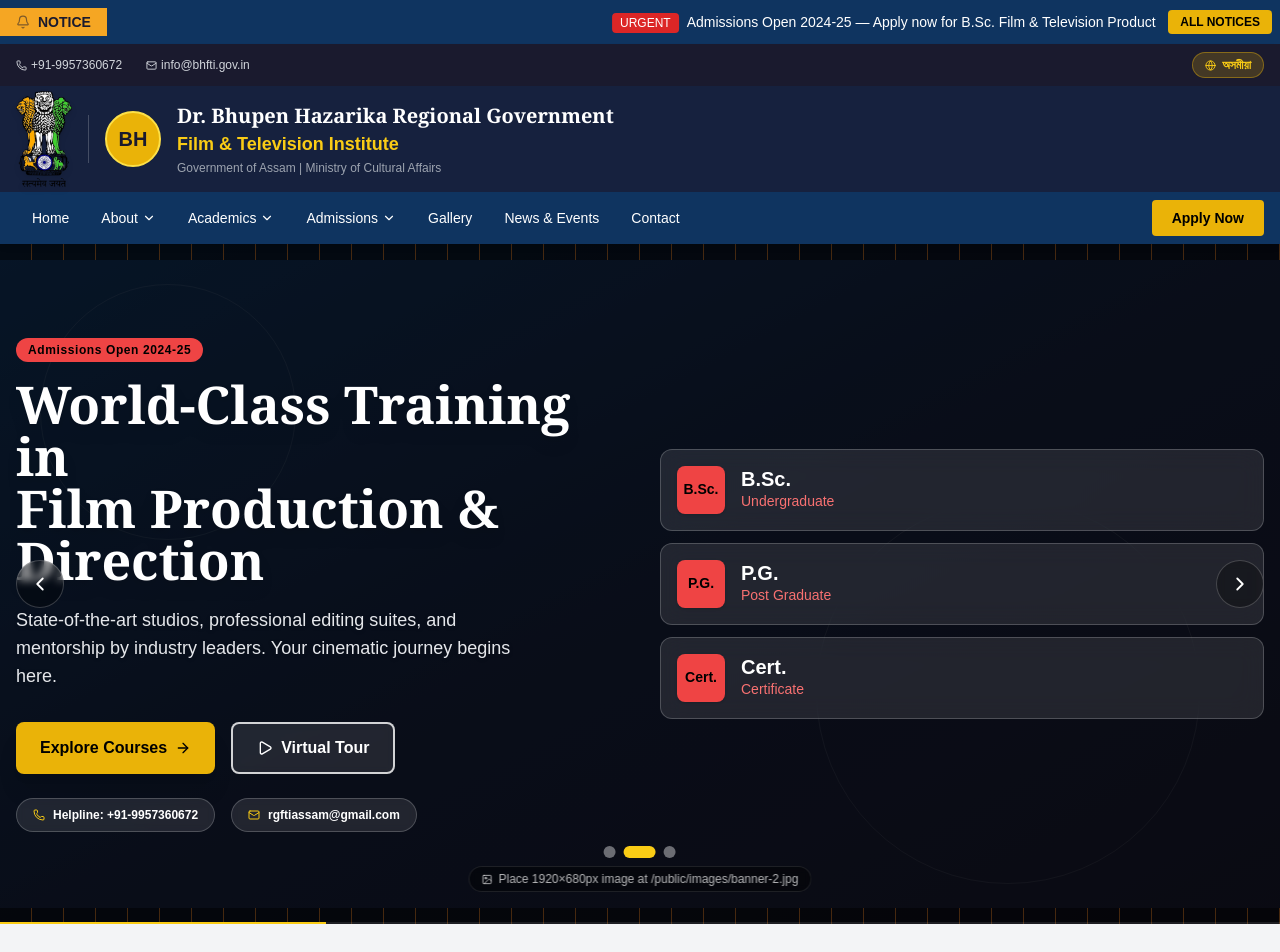
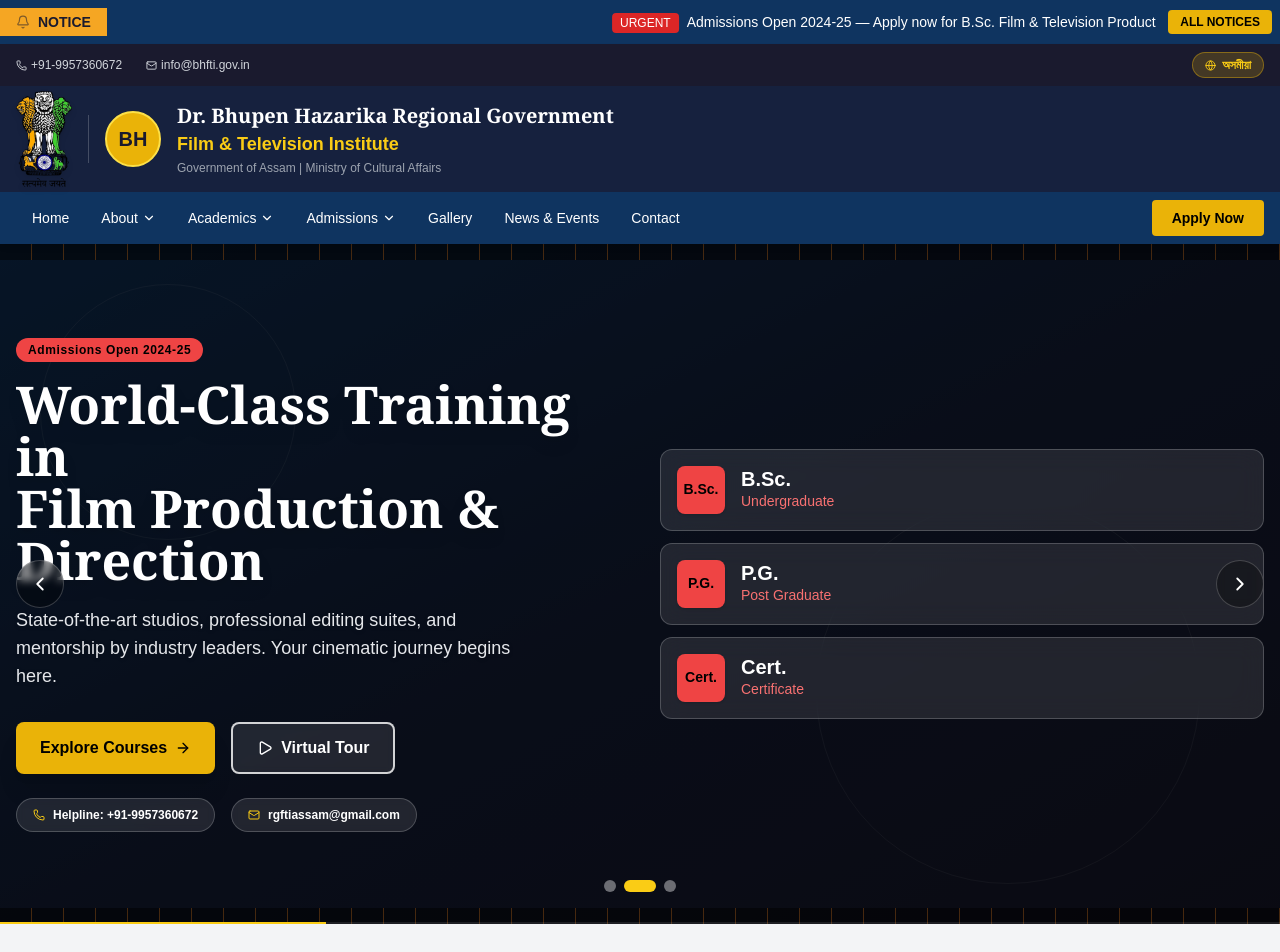
Before and after one commit to kalyandasofficial175-sudo/dbhrgfti-website, a Next.js app: page / in a window 1280 px wide. Shown: the top 952 px of the page. Built offline with nearby package versions, Linux system fonts and the light colour scheme.

Commit message:
Remove banner placeholder hint text

```diff
--- a/src/components/HeroBanner.tsx
+++ b/src/components/HeroBanner.tsx
@@ -1,7 +1,7 @@
 "use client";
 import { useState, useEffect, useCallback } from "react";
 import Image from "next/image";
-import { ChevronLeft, ChevronRight, Play, ArrowRight, ImageIcon, Phone, Mail } from "lucide-react";
+import { ChevronLeft, ChevronRight, Play, ArrowRight, Phone, Mail } from "lucide-react";
 import { useLanguage } from "@/context/LanguageContext";
 
 /*
@@ -260,13 +260,6 @@
           ))}
         </div>
 
-        {/* Show image placeholder hint only when no image set */}
-        {!slide.image && (
-          <div className="flex items-center gap-1.5 bg-black/40 backdrop-blur-sm text-white/70 text-xs px-3 py-1 rounded-full border border-white/10">
-            <ImageIcon size={11} />
-            Place 1920×680px image at /public/images/banner-{current + 1}.jpg
-          </div>
-        )}
       </div>
 
       {/* ── Progress bar ── */}
```
